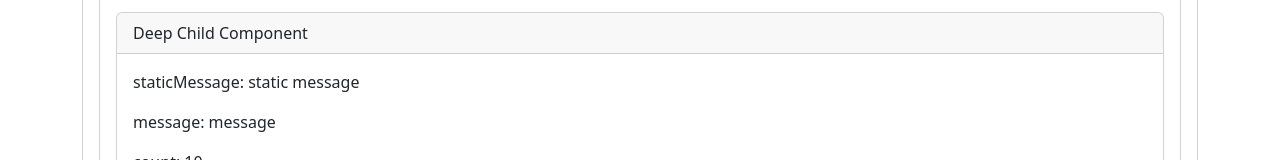
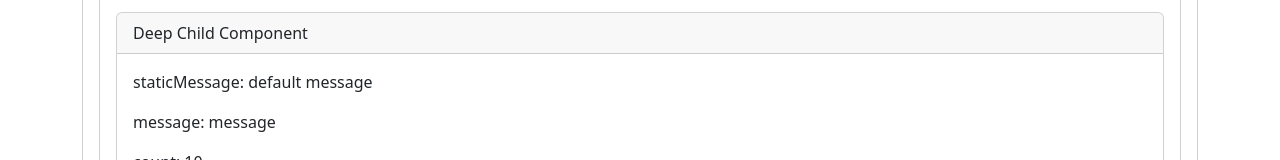
Before and after one commit to seonu5849/Study_Vue3, a Vue app: page / in a window 1280 px wide. Shown: the part 184-344 px from the top of the page. Built offline with nearby package versions, Linux system fonts and the light colour scheme.

Commit message:
learn : default message 사용

```diff
--- a/src/components/provide_inject_components/DeepChild.vue
+++ b/src/components/provide_inject_components/DeepChild.vue
@@ -14,7 +14,7 @@ import { inject } from 'vue';
 
 export default {
 	setup() {
-		const staticMessage = inject('static-message');
+		const staticMessage = inject('static-message', 'default message');
 		const message = inject('message');
 		const count = inject('count');
 
--- a/src/components/provide_inject_components/ProvideInject.vue
+++ b/src/components/provide_inject_components/ProvideInject.vue
@@ -21,7 +21,7 @@ export default {
 		const staticMessage = 'static message';
 		const message = ref('message');
 		const count = ref(10);
-		provide('static-message', staticMessage);
+		// provide('static-message', staticMessage);
 		provide('message', message);
 		provide('count', count);
 		return { staticMessage, message, count };
```
